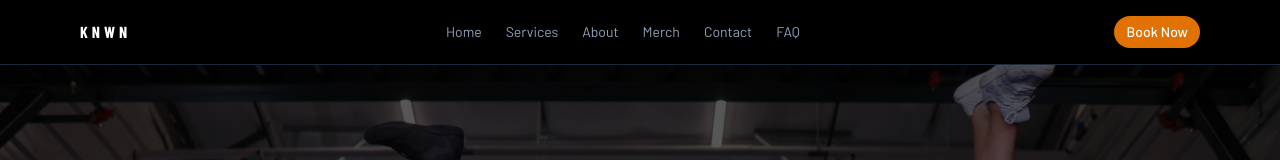
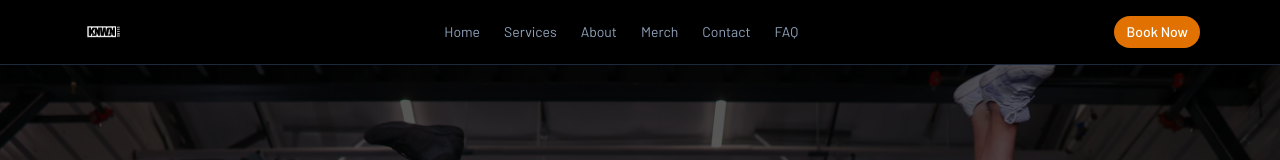
Before and after one commit to janetx-awi/knwn-website, a Next.js app: page / in a window 1280 px wide. Shown: the top 160 px of the page. Built offline with nearby package versions, Linux system fonts and the light colour scheme; a web font is replaced by a local one.

Commit message:
feat: replace nav text KNWN with real logo (inverted for dark nav)

```diff
--- a/src/components/site/site-header.tsx
+++ b/src/components/site/site-header.tsx
@@ -1,3 +1,4 @@
+import Image from "next/image";
 import Link from "next/link";
 
 import { Button } from "@/components/ui/button";
@@ -15,8 +16,15 @@ export function SiteHeader() {
   return (
     <header className="sticky top-0 z-50 border-b border-slate-800 bg-black/90 backdrop-blur">
       <div className="mx-auto flex h-16 max-w-6xl items-center justify-between px-4">
-        <Link href="/" className="font-display text-base font-extrabold tracking-[0.25em] text-white">
-          KNWN
+        <Link href="/" className="flex items-center" aria-label="KNWN Brand — Home">
+          <Image
+            src="/images/knwn/knwn-logo.jpg"
+            alt="KNWN Brand"
+            width={96}
+            height={64}
+            className="h-8 w-auto invert"
+            priority
+          />
         </Link>
 
         <nav className="hidden items-center gap-6 text-sm text-slate-400 md:flex">
```
Also changed, not shown: public/images/knwn/knwn-logo.jpg (added).
